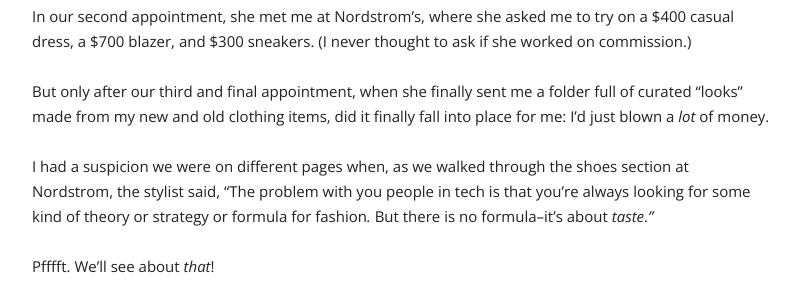
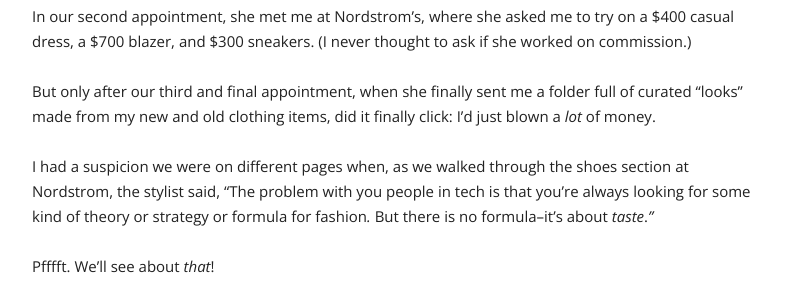
Before and after one commit to dalequark/daleonai, a Jekyll site: the page built from _posts/2020-10-28-social-media-fashion-ai.md, in a window 1280 px wide and 900 px high, scrolled down 541 px. Shown: the part 179-479 px from the top of the window, without its empty margins (238-1037 px from the left). Built offline with Jekyll 4.4.1, drawn with Linux system fonts in a browser that asks for light colours; some web fonts are replaced; a script that is not in the unit is left out; comment, search, counter and statistics services are not loaded.

Commit message:
Update Blog “2020-10-28-social-media-fashion-ai”

```diff
--- a/_posts/2020-10-28-social-media-fashion-ai.md
+++ b/_posts/2020-10-28-social-media-fashion-ai.md
@@ -18,7 +18,7 @@ In our first appointment, the stylist came to my apartment and took pictures of
 
 In our second appointment, she met me at Nordstrom's, where she asked me to try on a $400 casual dress, a $700 blazer, and $300 sneakers. (I never thought to ask if she worked on commission.)
 
-But only after our third and final appointment, when she finally sent me a folder full of curated "looks" made from my new and old clothing items, did it finally fall into place for me: I'd just blown a *lot* of money.
+But only after our third and final appointment, when she finally sent me a folder full of curated "looks" made from my new and old clothing items, did it finally click: I'd just blown a *lot* of money.
 
 I had a suspicion we were on different pages when, as we walked through the shoes section at Nordstrom, the stylist said, "The problem with you people in tech is that you're always looking for some kind of theory or strategy or formula for fashion*.* But there is no formula--it's about *taste*.*"*
 
@@ -52,7 +52,7 @@ I built this app using a combination of [Google Cloud Storage](https://cloud.goo
 
 First, there's the *batch process*, which runs every hour (or however frequently you like) in the Cloud:
 
-![Diagram of batch process for making outfit recommendations](/images/pxl_20201014_203905793.jpg "The \\\\\\\"batch process\\\\\\\" makes outfit recommendations using AI")
+![Diagram of batch process for making outfit recommendations](/images/pxl_20201014_203905793.jpg "The \\\\\\\\"batch process\\\\\\\\" makes outfit recommendations using AI")
 
 "Batch process" is just a fancy way of saying that I wrote a Python script which runs on a scheduled interval (more on that later). The process:
 
@@ -417,14 +417,10 @@ def canAddItem(existingArray, newType):
 
  For the complete code snippet, check out the file (TODO: ADD FILE).
 
-
-
 ## Scoring Outfits
 
 Naturally, I couldn't recreate every one of Laura's outfits using only items in my limited wardrobe. So I decided my approach would be to look at the outfits I could most accurately recreate (using the confidence scores returned by the Product Search API) and create a "score" to sort the recommended outfits. (TODO)
 
-
-
 ## Putting It All Together
 
 Once I had written all the logic for making outfits in a Python script, I ran the script and wrote all the results to Firestore. After that, it was pretty easy to build an app, which was just a fancy way of displaying the data in Firestore. That's it!
```
